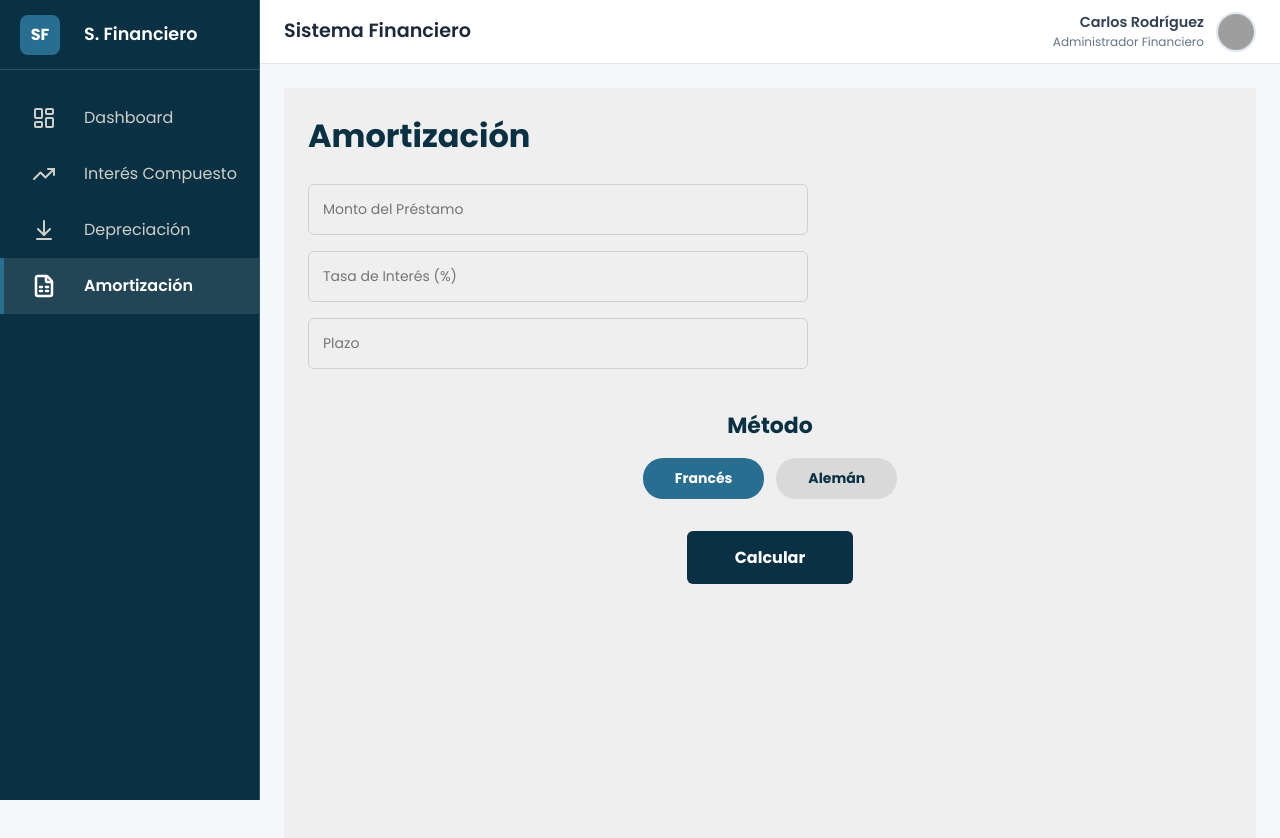
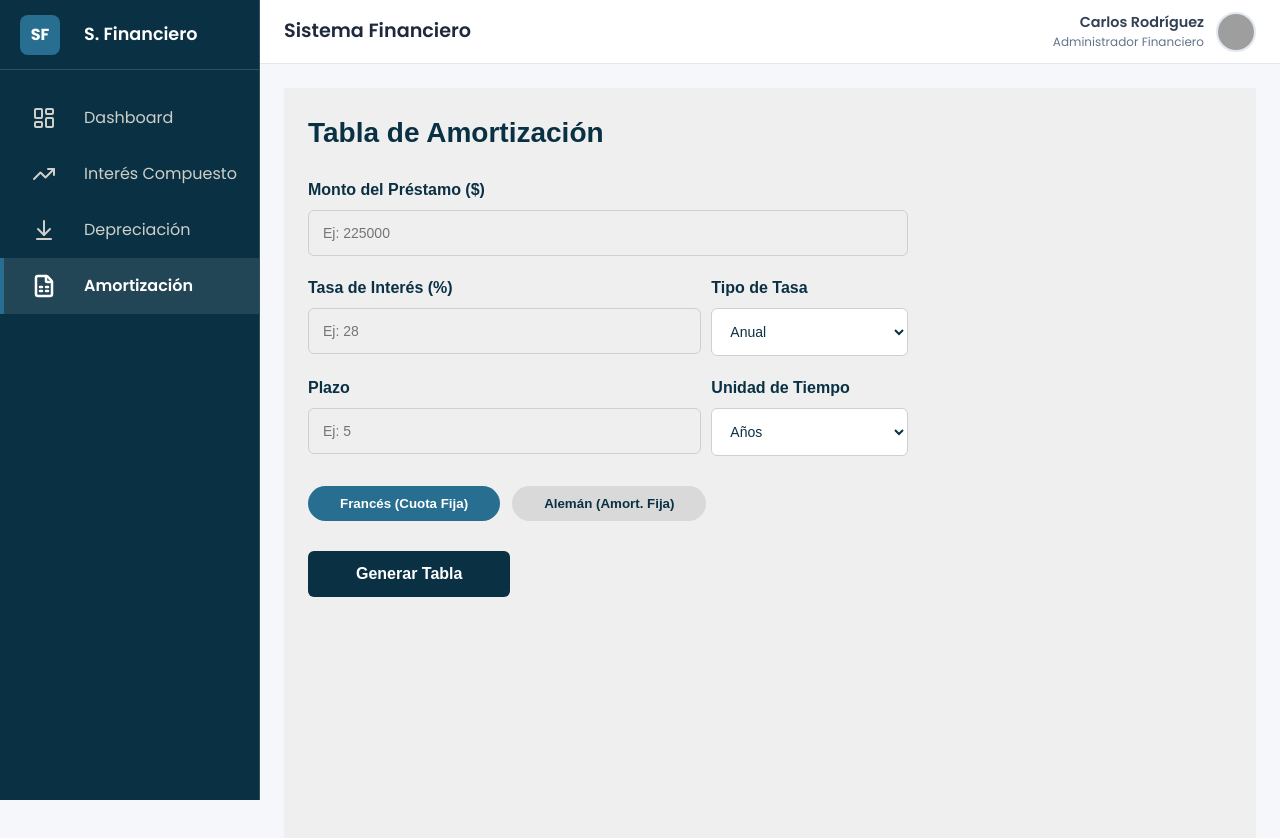
Before and after one commit to PaulaMarquezM/SistemaFinanciero, a React (Vite) app: page /amortizacion in a window 1280 px wide. Shown: the top 838 px of the page. Built offline with nearby package versions, Linux system fonts and the light colour scheme; grey boxes are pictures that could not be loaded.

Commit message:
feat(frontend): integrate amortization API and enhance UI tables

```diff
--- a/src/api/financialApi.ts
+++ b/src/api/financialApi.ts
@@ -3,3 +3,26 @@ import axios from "axios";
 export const financialApi = axios.create({
   baseURL: "http://127.0.0.1:8000/api/v1",
 });
+
+// data we send to the backend
+export interface AmortizationParams {
+  principal: number;
+  annual_rate: number;
+  periods: number;
+  method: 'frances' | 'aleman';
+}
+
+//shape of a single row in the response
+export interface ScheduleRow {
+  period: number;
+  payment: number;
+  interest: number;
+  principal: number;
+  balance: number;
+}
+
+// API call
+export const getAmortizationSchedule = async (params: AmortizationParams): Promise<ScheduleRow[]> => {
+  const response = await financialApi.post('/amortization/calculate', params);
+  return response.data.schedule;
+};
--- a/src/pages/AmortizationPage.tsx
+++ b/src/pages/AmortizationPage.tsx
@@ -1,12 +1,5 @@
 import { useState } from 'react';
-
-interface ScheduleRow {
-  period: number;
-  payment: number;
-  interest: number;
-  principal: number;
-  balance: number;
-}
+import { getAmortizationSchedule, type ScheduleRow } from '../api/financialApi';
 
 const inputStyle: React.CSSProperties = {
   width: '100%',
@@ -16,6 +9,12 @@ const inputStyle: React.CSSProperties = {
   fontSize: '14px',
   background: 'transparent',
   color: '#0A3143'
+};
+
+const selectStyle: React.CSSProperties = {
+  ...inputStyle,
+  background: 'white',
+  cursor: 'pointer'
 };
 
 const thStyle: React.CSSProperties = {
@@ -29,144 +28,152 @@ const tdStyle: React.CSSProperties = {
   color: '#0A3143'
 };
 
+const formatMoney = (value: number) => {
+  return new Intl.NumberFormat('en-US', {
+    minimumFractionDigits: 2,
+    maximumFractionDigits: 2,
+  }).format(value);
+};
+
 const AmortizationPage = () => {
   const [loanAmount, setLoanAmount] = useState('');
   const [interestRate, setInterestRate] = useState('');
   const [term, setTerm] = useState('');
+
+  const [termType, setTermType] = useState<'months' | 'years'>('years'); // Por defecto Años
+  const [rateType, setRateType] = useState<'annual' | 'monthly'>('annual'); // Por defecto Anual
+
   const [method, setMethod] = useState<'frances' | 'aleman'>('frances');
   const [schedule, setSchedule] = useState<ScheduleRow[]>([]);
+  const [isLoading, setIsLoading] = useState(false);
 
-  const calculateAmortization = () => {
+  const calculateAmortization = async () => {
     const principal = parseFloat(loanAmount);
-    const rate = parseFloat(interestRate) / 100;
-    const periods = parseInt(term);
+    const rateInput = parseFloat(interestRate);
+    const termInput = parseInt(term);
 
-    if (!principal || !rate || !periods) {
-      alert('Por favor complete todos los campos');
+    if (!principal || isNaN(rateInput) || !termInput) {
+      alert('Por favor complete todos los campos correctamente');
       return;
     }
 
-    const newSchedule: ScheduleRow[] = [];
+    const finalPeriods = termType === 'years' ? termInput * 12 : termInput;
 
-    if (method === 'frances') {
-      const monthlyRate = rate / 12;
-      const monthlyPayment =
-        principal *
-        (monthlyRate * Math.pow(1 + monthlyRate, periods)) /
-        (Math.pow(1 + monthlyRate, periods) - 1);
+    const finalAnnualRate = rateType === 'monthly' ? rateInput * 12 : rateInput;
 
-      let balance = principal;
+    setIsLoading(true);
 
-      for (let i = 1; i <= periods; i++) {
-        const interestPayment = balance * monthlyRate;
-        const principalPayment = monthlyPayment - interestPayment;
-        balance -= principalPayment;
+    try {
+      const data = await getAmortizationSchedule({
+        principal,
+        annual_rate: finalAnnualRate,
+        periods: finalPeriods,
+        method
+      });
 
-        newSchedule.push({
-          period: i,
-          payment: monthlyPayment,
-          interest: interestPayment,
-          principal: principalPayment,
-          balance: Math.max(0, balance)
-        });
+      setSchedule(data);
+    } catch (error) {
+      console.error("Failed to fetch schedule:", error);
+      alert("Error al conectar con el servidor.");
+    } finally {
+      setIsLoading(false);
     }
-    } else {
-      const principalPayment = principal / periods;
-      const monthlyRate = rate / 12;
-      let balance = principal;
+  };
 
-      for (let i = 1; i <= periods; i++) {
-        const interestPayment = balance * monthlyRate;
-        const totalPayment = principalPayment + interestPayment;
-        balance -= principalPayment;
-
-        newSchedule.push({
-          period: i,
-          payment: totalPayment,
-          interest: interestPayment,
-          principal: principalPayment,
-          balance: Math.max(0, balance)
-        });
-      }
-    }
-
-    setSchedule(newSchedule);
-  };
+  const totalPayment = schedule.reduce((acc, row) => acc + Number(row.payment), 0);
+  const totalInterest = schedule.reduce((acc, row) => acc + Number(row.interest), 0);
+  const totalPrincipal = schedule.reduce((acc, row) => acc + Number(row.principal), 0);
 
   return (
     <div
       style={{
         padding: '24px',
         background: '#EFEFEF',
-        minHeight: '100vh'
+        minHeight: '100vh',
+        fontFamily: 'Arial, sans-serif'
       }}
     >
-      <h2
-        style={{
-          marginBottom: '24px',
-          color: '#0A3143',
-          fontSize: '32px',
-          fontWeight: 'bold'
-        }}
-      >
-        Amortización
+      <h2 style={{ color: '#0A3143', fontSize: '28px', fontWeight: 'bold', marginBottom: '24px' }}>
+        Tabla de Amortización
       </h2>
 
-      {/* Inputs */}
-      <div
-        style={{
-          display: 'grid',
-          gap: '16px',
-          maxWidth: '500px',
-          marginBottom: '40px'
-        }}
-      >
+      <div style={{ display: 'grid', gap: '20px', maxWidth: '600px', marginBottom: '30px' }}>
+
+        {/* Monto */}
+        <div>
+          <label style={{display: 'block', marginBottom: '8px', fontWeight: 'bold', color: '#0A3143'}}>
+            Monto del Préstamo ($)
+          </label>
           <input
             type="number"
-          placeholder="Monto del Préstamo"
+            placeholder="Ej: 225000"
             value={loanAmount}
             onChange={(e) => setLoanAmount(e.target.value)}
             style={inputStyle}
           />
+        </div>
 
+        {/* Tasa de Interés con Selector */}
+        <div style={{ display: 'grid', gridTemplateColumns: '2fr 1fr', gap: '10px' }}>
+          <div>
+            <label style={{display: 'block', marginBottom: '8px', fontWeight: 'bold', color: '#0A3143'}}>
+              Tasa de Interés (%)
+            </label>
             <input
               type="number"
-          placeholder="Tasa de Interés (%)"
+              placeholder={rateType === 'annual' ? "Ej: 28" : "Ej: 2"}
               value={interestRate}
               onChange={(e) => setInterestRate(e.target.value)}
               style={inputStyle}
             />
+          </div>
+          <div>
+            <label style={{display: 'block', marginBottom: '8px', fontWeight: 'bold', color: '#0A3143'}}>
+              Tipo de Tasa
+            </label>
+            <select
+              value={rateType}
+              onChange={(e) => setRateType(e.target.value as 'annual' | 'monthly')}
+              style={selectStyle}
+            >
+              <option value="annual">Anual</option>
+              <option value="monthly">Mensual</option>
+            </select>
+          </div>
+        </div>
 
+        {/* Plazo con Selector */}
+        <div style={{ display: 'grid', gridTemplateColumns: '2fr 1fr', gap: '10px' }}>
+          <div>
+            <label style={{display: 'block', marginBottom: '8px', fontWeight: 'bold', color: '#0A3143'}}>
+              Plazo
+            </label>
             <input
               type="number"
-          placeholder="Plazo"
+              placeholder={termType === 'years' ? "Ej: 5" : "Ej: 60"}
               value={term}
               onChange={(e) => setTerm(e.target.value)}
               style={inputStyle}
             />
           </div>
+          <div>
+            <label style={{display: 'block', marginBottom: '8px', fontWeight: 'bold', color: '#0A3143'}}>
+              Unidad de Tiempo
+            </label>
+            <select
+              value={termType}
+              onChange={(e) => setTermType(e.target.value as 'years' | 'months')}
+              style={selectStyle}
+            >
+              <option value="years">Años</option>
+              <option value="months">Meses</option>
+            </select>
+          </div>
+        </div>
+      </div>
 
-      {/* Método */}
-      <h3
-        style={{
-          textAlign: 'center',
-          fontSize: '22px',
-          fontWeight: 'bold',
-          marginBottom: '16px',
-          color: '#0A3143'
-        }}
-      >
-        Método
-      </h3>
-
-      <div
-        style={{
-          display: 'flex',
-          justifyContent: 'center',
-          gap: '12px',
-          marginBottom: '32px'
-        }}
-      >
+      {/* Selector de Método */}
+      <div style={{ display: 'flex', gap: '12px', marginBottom: '30px' }}>
         <button
           onClick={() => setMethod('frances')}
           style={{
@@ -176,11 +183,10 @@ const AmortizationPage = () => {
             color: method === 'frances' ? 'white' : '#0A3143',
             borderRadius: '20px',
             cursor: 'pointer',
-            fontSize: '14px',
             fontWeight: 'bold'
           }}
         >
-          Francés
+          Francés (Cuota Fija)
         </button>
 
         <button
@@ -192,50 +198,43 @@ const AmortizationPage = () => {
             color: method === 'aleman' ? 'white' : '#0A3143',
             borderRadius: '20px',
             cursor: 'pointer',
-            fontSize: '14px',
             fontWeight: 'bold'
           }}
         >
-          Alemán
+          Alemán (Amort. Fija)
         </button>
       </div>
 
-      {/* Calcular */}
-      <div style={{ textAlign: 'center', marginBottom: '40px' }}>
+      <div style={{ marginBottom: '40px' }}>
         <button
           onClick={calculateAmortization}
+          disabled={isLoading}
           style={{
             padding: '14px 48px',
-            background: '#0A3143',
+            background: isLoading ? '#6c8b99' : '#0A3143',
             color: 'white',
             border: 'none',
             borderRadius: '6px',
-            cursor: 'pointer',
+            cursor: isLoading ? 'wait' : 'pointer',
             fontSize: '16px',
             fontWeight: 'bold'
           }}
         >
-          Calcular
+          {isLoading ? 'Calculando...' : 'Generar Tabla'}
         </button>
       </div>
 
-      {/* Tabla */}
+      {/* Tabla de Resultados */}
     {schedule.length > 0 && (
-        <div style={{ overflowX: 'auto' }}>
-          <table
-            style={{
-              width: '100%',
-              borderCollapse: 'collapse',
-              fontSize: '14px'
-            }}
-          >
+      <div style={{ overflowX: 'auto', background: 'white', borderRadius: '8px', boxShadow: '0 2px 4px rgba(0,0,0,0.1)' }}>
+        <table style={{ width: '100%', borderCollapse: 'collapse', fontSize: '14px' }}>
           <thead>
             <tr style={{ background: '#276E90', color: 'white' }}>
-                <th style={thStyle}>N° Cuota</th>
+              <th style={thStyle}>N°</th>
               <th style={thStyle}>Cuota</th>
               <th style={thStyle}>Interés</th>
               <th style={thStyle}>Capital</th>
-                <th style={thStyle}>Saldo</th>
+              <th style={thStyle}>Saldo Restante</th>
             </tr>
           </thead>
           <tbody>
@@ -243,18 +242,28 @@ const AmortizationPage = () => {
               <tr
                 key={index}
                 style={{
-                    background:
-                      index % 2 === 0 ? '#F5F5F5' : 'transparent'
+                  background: index % 2 === 0 ? '#F8F9FA' : 'white',
+                  borderBottom: '1px solid #eee'
                 }}
               >
                  <td style={tdStyle}>{row.period}</td>
-                  <td style={tdStyle}>{row.payment.toFixed(2)}</td>
-                  <td style={tdStyle}>{row.interest.toFixed(2)}</td>
-                  <td style={tdStyle}>{row.principal.toFixed(2)}</td>
-                  <td style={tdStyle}>{row.balance.toFixed(2)}</td>
+                <td style={tdStyle}>${formatMoney(Number(row.payment))}</td>
+                  <td style={tdStyle}>${formatMoney(Number(row.interest))}</td>
+                  <td style={tdStyle}>${formatMoney(Number(row.principal))}</td>
+                  <td style={tdStyle}>${formatMoney(Number(row.balance))}</td>
               </tr>
             ))}
           </tbody>
+          {/* SECCIÓN DE TOTALES UPDATED */}
+          <tfoot>
+            <tr style={{ background: '#276E90', color: 'white', fontWeight: 'bold' }}>
+              <td style={{ ...tdStyle, color: 'white' }}>Total</td>
+              <td style={{ ...tdStyle, color: 'white' }}>${formatMoney(totalPayment)}</td>
+              <td style={{ ...tdStyle, color: 'white' }}>${formatMoney(totalInterest)}</td>
+              <td style={{ ...tdStyle, color: 'white' }}>${formatMoney(totalPrincipal)}</td>
+              <td style={{ ...tdStyle, color: 'white' }}>-</td>
+            </tr>
+          </tfoot>
         </table>
       </div>
     )}
```
Lines whose indentation alone changed are shown as unchanged.
